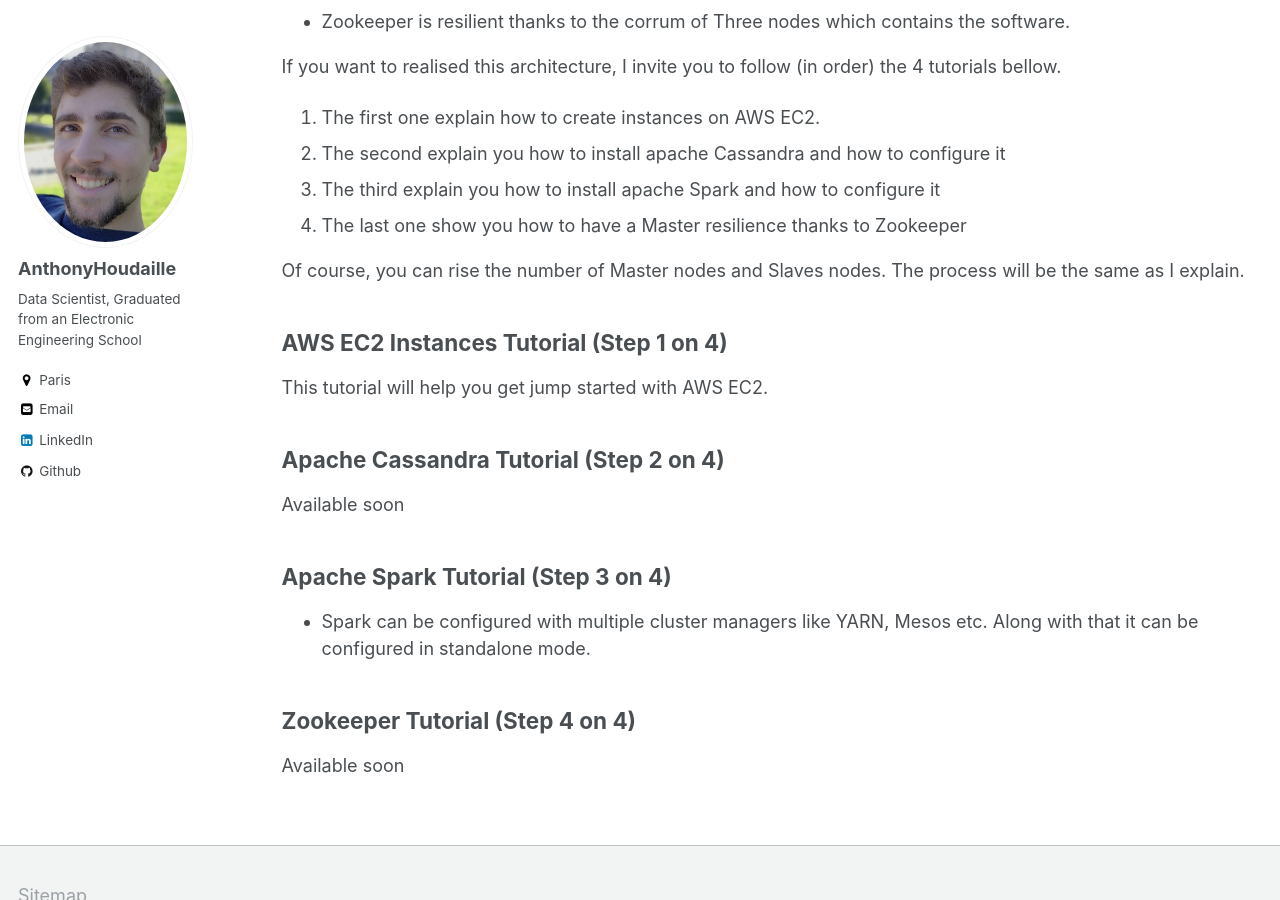
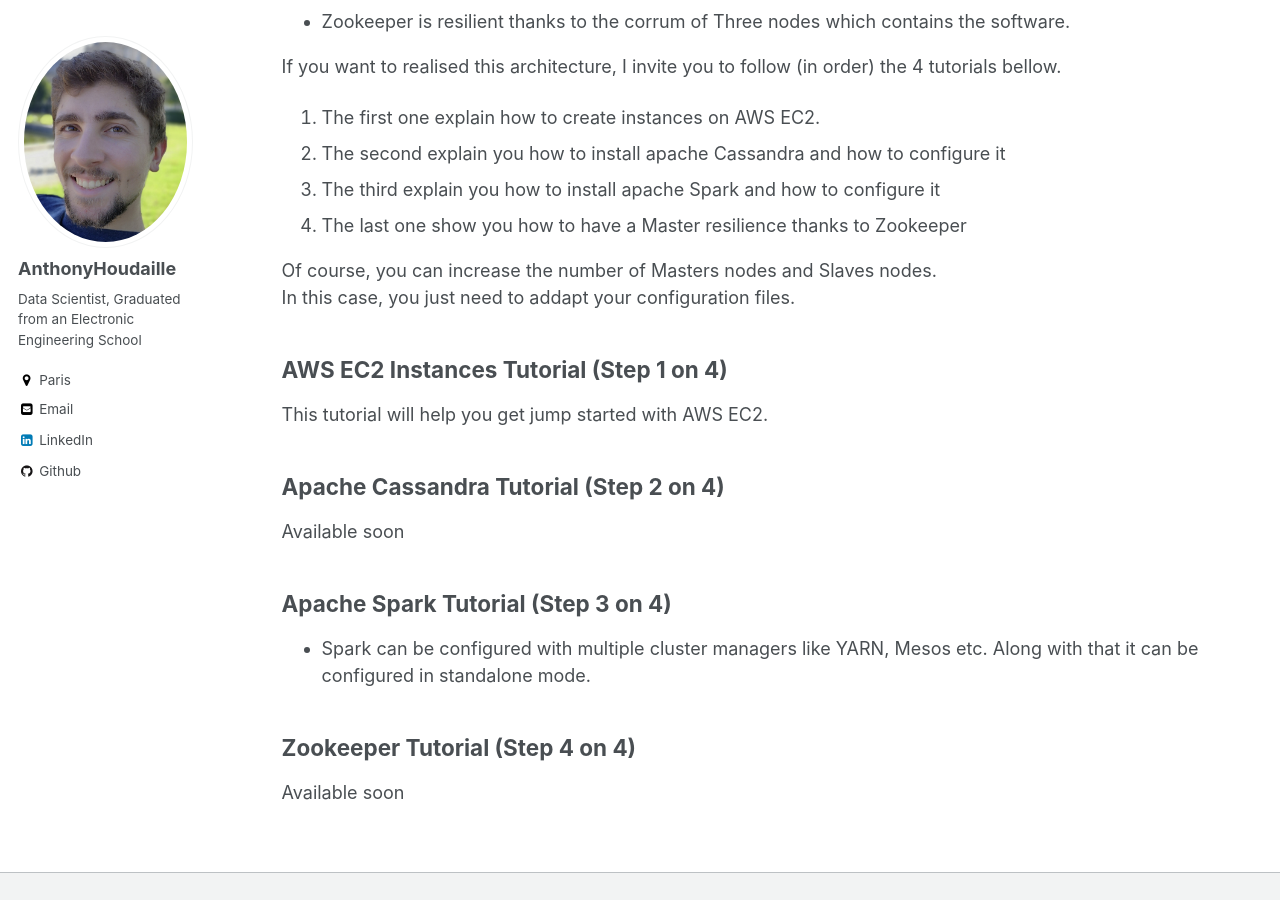
Before and after one commit to AnthonyHoudaille/AnthonyHoudaille.github.io, a Jekyll site: the page built from _pages/awsec2.md, in a window 1280 px wide and 900 px high, scrolled down 1501 px. Built offline with Jekyll 4.4.1, drawn with Linux system fonts in a browser that asks for light colours.

Commit message:
Update awsec2.md

```diff
--- a/_pages/awsec2.md
+++ b/_pages/awsec2.md
@@ -37,7 +37,8 @@ If you want to realised this architecture, I invite you to follow (in order) the
 3. The third explain you how to install apache Spark and how to configure it
 4. The last one show you how to have a Master resilience thanks to Zookeeper
 
-Of course, you can rise the number of Master nodes and Slaves nodes. The process will be the same as I explain.
+Of course, you can increase the number of Masters nodes and Slaves nodes.
+In this case, you just need to addapt your configuration files.
 
 {% include base_path %}
 
```
